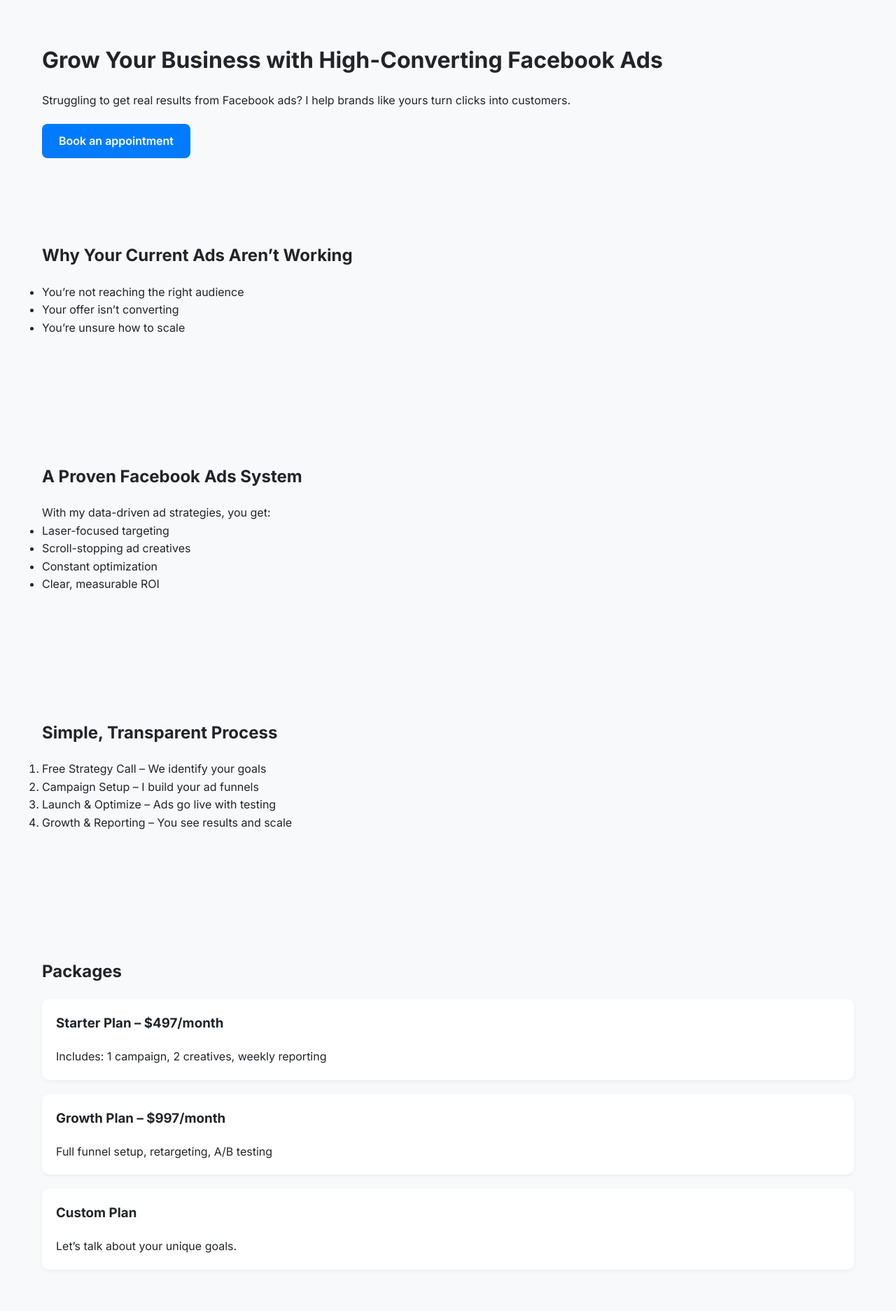
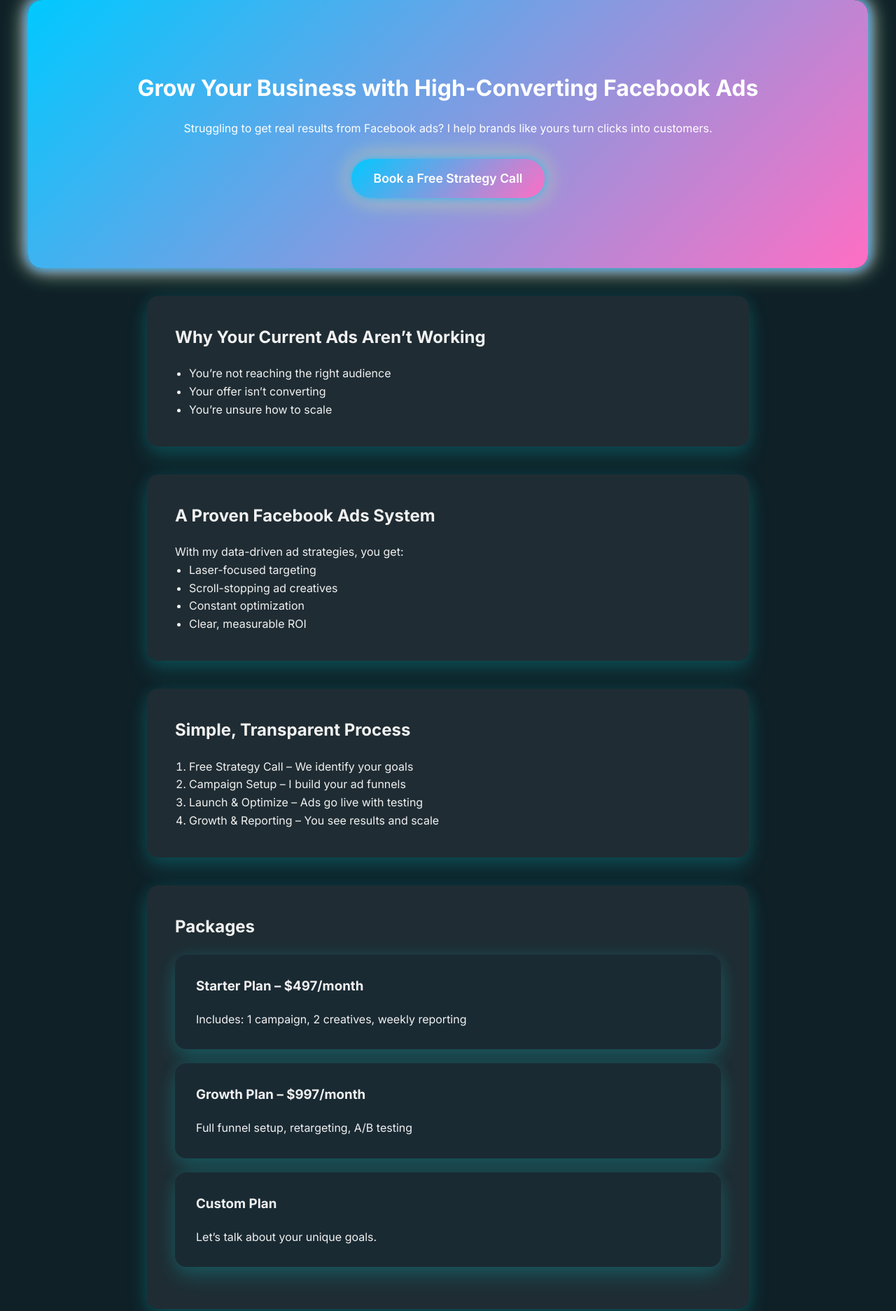
Before and after one commit to Ikenga4y/Mmacori-ads, a plain HTML site: page index.html in a window 1280 px wide. Shown: the top 1873 px of the page at 70% size. Drawn offline with nearby package versions, Linux system fonts and the light colour scheme.

Commit message:
Update index.html

```diff
--- a/index.html
+++ b/index.html
@@ -6,89 +6,160 @@
   <link href="https://fonts.googleapis.com/css2?family=Inter:wght@400;600;700&display=swap" rel="stylesheet">
   <link href="https://cdnjs.cloudflare.com/ajax/libs/animate.css/4.1.1/animate.min.css" rel="stylesheet">
   <style>
-    * {
+    :root {
+      --primary-color: #00c9ff;
+      --accent-color: #92fe9d;
+      --dark-bg: #0f2027;
+      --light-text: #f1f1f1;
+      --highlight: #ff6ec4;
+      --card-bg: #1f2c33;
+      --neon-glow: 0 0 15px #00c9ff, 0 0 25px #ff6ec4, 0 0 35px #92fe9d;
+    }* {
   margin: 0;
   padding: 0;
   box-sizing: border-box;
   font-family: 'Inter', sans-serif;
 }
+
 body {
-      background-color: #f8f9fa;
-      color: #212529;
+  background: var(--dark-bg);
+  color: var(--light-text);
   line-height: 1.6;
-      scroll-behavior: smooth;
+  overflow-x: hidden;
 }
+
 header, section {
-      padding: 60px 20px;
+  padding: 80px 20px;
   max-width: 1200px;
   margin: 0 auto;
   opacity: 0;
   transform: translateY(50px);
   transition: all 0.6s ease-in-out;
 }
+
 section.visible, header.visible {
   opacity: 1;
   transform: translateY(0);
 }
+
 h1, h2, h3 {
   margin-bottom: 20px;
+  font-weight: 700;
 }
+
 .cta-button {
   display: inline-block;
-      background-color: #007bff;
+  background: linear-gradient(135deg, var(--primary-color), var(--highlight));
   color: #fff;
-      padding: 12px 24px;
-      border-radius: 8px;
+  padding: 14px 32px;
+  border-radius: 50px;
   text-decoration: none;
   font-weight: 600;
-      margin-top: 20px;
-      transition: background-color 0.3s ease;
+  font-size: 1.1rem;
+  margin-top: 30px;
+  box-shadow: var(--neon-glow);
+  transition: all 0.3s ease;
 }
+
 .cta-button:hover {
-      background-color: #0056b3;
+  transform: scale(1.05);
+  box-shadow: 0 0 25px var(--highlight), 0 0 45px var(--primary-color);
 }
+
+.hero {
+  background: linear-gradient(135deg, var(--primary-color), var(--highlight));
+  color: white;
+  border-radius: 20px;
+  padding: 100px 30px;
+  text-align: center;
+  position: relative;
+  overflow: hidden;
+  box-shadow: var(--neon-glow);
+  animation: glowPulse 6s infinite alternate ease-in-out;
+}
+
+@keyframes glowPulse {
+  0% { box-shadow: 0 0 10px var(--highlight); }
+  100% { box-shadow: var(--neon-glow); }
+}
+
+main {
+  max-width: 900px;
+  margin: 0 auto;
+  padding: 0 20px;
+}
+
 .section {
-      margin-bottom: 60px;
+  background: var(--card-bg);
+  padding: 40px;
+  border-radius: 16px;
+  margin: 40px auto;
+  max-width: 900px;
+  box-shadow: 0 15px 30px rgba(0, 255, 255, 0.15), 0 0 25px rgba(0, 255, 255, 0.1);
+  position: relative;
+  z-index: 1;
+  transition: transform 0.4s ease, box-shadow 0.4s ease;
 }
+
+.section:hover {
+  transform: translateY(-6px);
+  box-shadow: 0 25px 60px rgba(0, 255, 255, 0.25), 0 0 35px rgba(0, 255, 255, 0.15);
+}
+
 .testimonial {
-      background-color: #fff;
-      padding: 20px;
-      margin-bottom: 20px;
-      border-left: 5px solid #007bff;
-    }
-    .package {
-      background: #fff;
+  background: rgba(0, 201, 255, 0.1);
+  border-left: 5px solid var(--primary-color);
   padding: 20px;
   border-radius: 10px;
   margin-bottom: 20px;
-      box-shadow: 0 2px 6px rgba(0,0,0,0.05);
-      transition: transform 0.3s ease;
 }
+
+.package {
+  background: #1a2a33;
+  padding: 30px;
+  border-radius: 16px;
+  margin-bottom: 20px;
+  box-shadow: 0 15px 30px rgba(0, 255, 255, 0.15), 0 0 25px rgba(0, 255, 255, 0.1);
+  transition: transform 0.3s ease, box-shadow 0.3s ease;
+  position: relative;
+}
+
 .package:hover {
-      transform: translateY(-5px);
+  transform: scale(1.03);
+  box-shadow: 0 25px 60px rgba(0, 255, 255, 0.25), 0 0 35px rgba(0, 255, 255, 0.15);
 }
+
 footer {
-      background: #343a40;
-      color: #fff;
+  background: #080f12;
+  color: #ccc;
   text-align: center;
-      padding: 20px;
+  padding: 30px 20px;
+  font-size: 0.95rem;
 }
+
+ul, ol {
+  padding-left: 20px;
+}
+
   </style>
 </head>
 <body>
   <!-- Hero -->
-  <header class="animate__animated">
-    <h1>Grow Your Business with High-Converting Facebook Ads</h1>
-    <p>Struggling to get real results from Facebook ads? I help brands like yours turn clicks into customers.</p>
-    <a href="#contact" class="cta-button">Book an appointment</a>
-  </header>  <!-- Problem -->  <section class="section animate__animated">
+  <header class="hero animate__animated animate__fadeIn">
+    <h1 class="animate__animated animate__fadeInDown">Grow Your Business with High-Converting Facebook Ads</h1>
+    <p class="animate__animated animate__fadeInUp">Struggling to get real results from Facebook ads? I help brands like yours turn clicks into customers.</p>
+    <a href="#contact" class="cta-button animate__animated animate__fadeInUp animate__delay-1s">Book a Free Strategy Call</a>
+  </header>  <main>
+    <!-- Problem -->
+    <section class="section">
       <h2>Why Your Current Ads Aren’t Working</h2>
       <ul>
         <li>You’re not reaching the right audience</li>
         <li>Your offer isn’t converting</li>
         <li>You’re unsure how to scale</li>
       </ul>
-  </section>  <!-- Solution -->  <section class="section animate__animated">
+    </section><!-- Solution -->
+<section class="section">
   <h2>A Proven Facebook Ads System</h2>
   <p>With my data-driven ad strategies, you get:</p>
   <ul>
@@ -97,7 +168,10 @@
     <li>Constant optimization</li>
     <li>Clear, measurable ROI</li>
   </ul>
-  </section>  <!-- How it works -->  <section class="section animate__animated">
+</section>
+
+<!-- How it works -->
+<section class="section">
   <h2>Simple, Transparent Process</h2>
   <ol>
     <li>Free Strategy Call – We identify your goals</li>
@@ -105,7 +179,10 @@
     <li>Launch & Optimize – Ads go live with testing</li>
     <li>Growth & Reporting – You see results and scale</li>
   </ol>
-  </section>  <!-- Packages -->  <section class="section animate__animated">
+</section>
+
+<!-- Packages -->
+<section class="section">
   <h2>Packages</h2>
   <div class="package">
     <h3>Starter Plan – $497/month</h3>
@@ -119,7 +196,10 @@
     <h3>Custom Plan</h3>
     <p>Let’s talk about your unique goals.</p>
   </div>
-  </section>  <!-- Testimonials -->  <section class="section animate__animated">
+</section>
+
+<!-- Testimonials -->
+<section class="section">
   <h2>What Clients Are Saying</h2>
   <div class="testimonial">
     <p><em>"We 4x’d our sales in 60 days. Best decision I ever made."</em> – Sarah K., Skincare Brand Owner</p>
@@ -127,24 +207,34 @@
   <div class="testimonial">
     <p><em>"I was wasting thousands on ads. Now I finally see a return."</em> – Mike T., E-commerce Store Owner</p>
   </div>
-  </section>  <!-- Case Study -->  <section class="section animate__animated">
+</section>
+
+<!-- Case Study -->
+<section class="section">
   <h2>Case Study: EcoWear Clothing</h2>
   <ul>
     <li>ROAS: 6.2x</li>
     <li>Ad Spend: $1,200 → Revenue: $7,440</li>
     <li>Cost Per Purchase: Down 38%</li>
   </ul>
-  </section>  <!-- About -->  <section class="section animate__animated">
+</section>
+
+<!-- About -->
+<section class="section">
   <h2>About Me</h2>
   <p>Hi, I’m Mmacoric — a Facebook ads strategist with 5+ years of experience. I’ve helped businesses in e-commerce, coaching, and local industries generate real growth through paid advertising.</p>
-  </section>  <!-- Contact CTA -->  <section id="contact" class="section animate__animated">
+</section>
+
+<!-- Contact CTA -->
+<section id="contact" class="section">
   <h2>Ready to Launch Ads That Actually Convert?</h2>
   <p>Let’s grow your business the smart way.</p>
-    <a href="#" class="cta-button">Book an appointment </a>
-  </section>  <!-- Footer -->  <footer>
+  <a href="#" class="cta-button">Book Your Free Strategy Call</a>
+</section>
+
+  </main>  <!-- Footer -->  <footer>
     <p>&copy; 2025 Mmacoric Ads. All rights reserved.</p>
   </footer>  <script>
-    // Scroll reveal animation
     const sections = document.querySelectorAll('section, header');
     const revealOnScroll = () => {
       const scrollY = window.pageYOffset + window.innerHeight;
```
Lines whose indentation alone changed are shown as unchanged.
